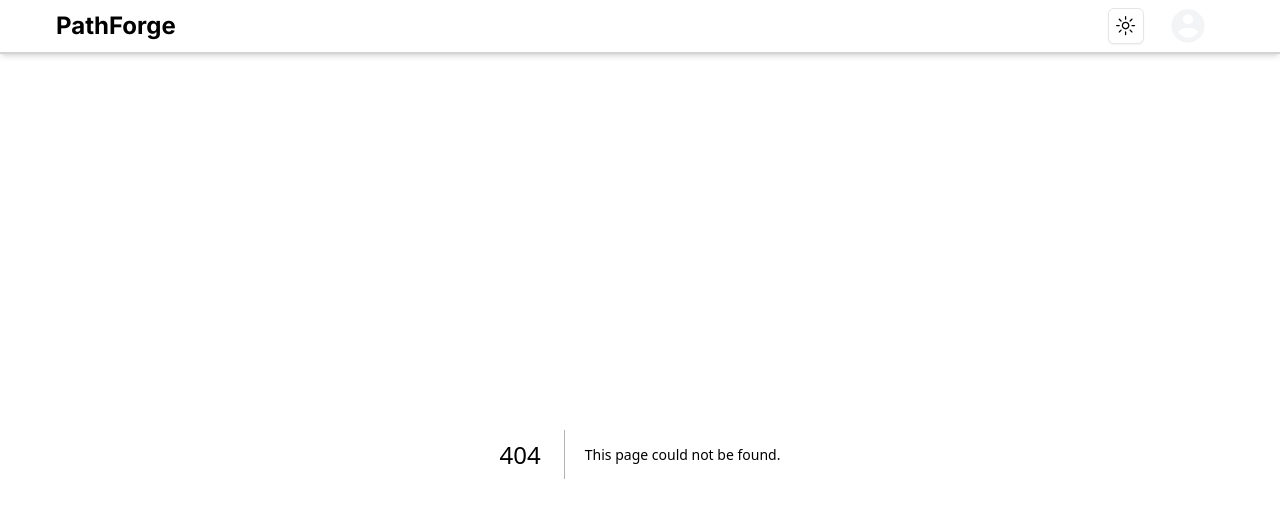
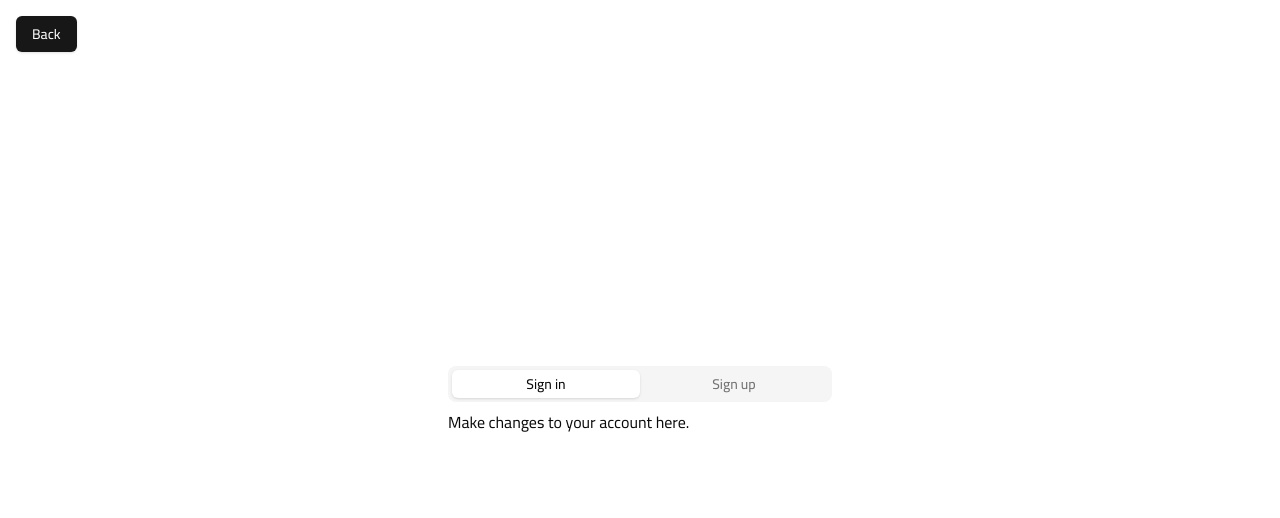
Before and after one commit to Said-MZ/PathForge, a Next.js app: page /login in a window 1280 px wide. Before the commit this address had no page. Shown: the top 518 px of the page. Built offline with nearby package versions, Linux system fonts and the light colour scheme.

Commit message:
Add login page, modify user button

```diff
--- a/package.json
+++ b/package.json
@@ -15,6 +15,7 @@
     "@radix-ui/react-icons": "^1.3.0",
     "@radix-ui/react-popover": "^1.0.7",
     "@radix-ui/react-slot": "^1.0.2",
+    "@radix-ui/react-tabs": "^1.0.4",
     "@tailwindcss/line-clamp": "^0.4.4",
     "class-variance-authority": "^0.7.0",
     "clsx": "^2.1.0",
--- /dev/null
+++ b/src/app/(app)/layout.tsx
@@ -0,0 +1,14 @@
+import Navbar from "@/components/navbar";
+
+export default function RootLayout({
+  children,
+}: Readonly<{
+  children: React.ReactNode;
+}>) {
+  return (
+    <>
+      <Navbar />
+      {children}
+    </>
+  );
+}
--- /dev/null
+++ b/src/app/(auth)/login/page.tsx
@@ -0,0 +1,30 @@
+import React from "react";
+import { Tabs, TabsContent, TabsList, TabsTrigger } from "@/components/ui/tabs";
+import { Button } from "@/components/ui/button";
+import Link from "next/link";
+
+const LoginPage = () => {
+  return (
+    <main className="grid place-items-center h-screen w-screen">
+      <Button variant="default" className="absolute top-4 left-4">
+        <Link href="/">Back</Link>
+      </Button>
+      <Tabs defaultValue="account" className="w-full mx-auto max-w-96">
+        <TabsList className="w-full">
+          <TabsTrigger value="account" className="w-full">
+            Sign in
+          </TabsTrigger>
+          <TabsTrigger value="password" className="w-full">
+            Sign up
+          </TabsTrigger>
+        </TabsList>
+        <TabsContent value="account">
+          Make changes to your account here.
+        </TabsContent>
+        <TabsContent value="password">Change your password here.</TabsContent>
+      </Tabs>
+    </main>
+  );
+};
+
+export default LoginPage;
--- a/src/app/layout.tsx
+++ b/src/app/layout.tsx
@@ -24,7 +24,7 @@ export default function RootLayout({
     <html lang="en">
       <body className={cairo.className}>
         <ThemeProvider attribute="class" defaultTheme="system">
-          <Navbar />
+          {/* <Navbar /> */}
           {children}
         </ThemeProvider>
       </body>
--- a/src/components/navbar/user-button.tsx
+++ b/src/components/navbar/user-button.tsx
@@ -13,11 +13,15 @@ import {
   DropdownMenuSeparator,
   DropdownMenuTrigger,
 } from "@/components/ui/dropdown-menu";
+import Link from "next/link";
 
 const inter = Inter({ subsets: ["latin"] });
 
 const UserButton = () => {
   const [isMenuOpen, setIsMenuOpen] = useState(false);
+  // temporary until we set up authentication
+  const isSignedIn = false;
+  //-----------------------------------------
   return (
     <>
       {isMenuOpen && (
@@ -39,8 +43,22 @@ const UserButton = () => {
           <DropdownMenuLabel>My Account</DropdownMenuLabel>
           <DropdownMenuSeparator />
           <DropdownMenuGroup>
-            <DropdownMenuItem>Profile</DropdownMenuItem>
-            <DropdownMenuItem>Settings</DropdownMenuItem>
+            {isSignedIn ? (
+              <>
+                <Link href="/profile">
+                  <DropdownMenuItem>Profile</DropdownMenuItem>
+                </Link>
+                <Link href="/settings">
+                  <DropdownMenuItem>Settings</DropdownMenuItem>
+                </Link>
+              </>
+            ) : (
+              <>
+                <Link href="/login">
+                  <DropdownMenuItem>Sign in</DropdownMenuItem>
+                </Link>
+              </>
+            )}
           </DropdownMenuGroup>
         </DropdownMenuContent>
       </DropdownMenu>
--- a/src/components/roadmaps-page/roadmaps.tsx
+++ b/src/components/roadmaps-page/roadmaps.tsx
@@ -1,9 +1,6 @@
 import Roadmap from "./roadmap";
 
 const Roadmaps = () => {
-  //  temporary data
-  // ------------------
-
   interface Step {
     name: string;
     description: string;
@@ -56,6 +53,8 @@ const Roadmaps = () => {
     blocks: Block[];
   }
 
+  //  temporary data
+  // ------------------
   const roadmaps: Roadmap[] = [
     {
       id: 1,
--- /dev/null
+++ b/src/components/ui/tabs.tsx
@@ -0,0 +1,55 @@
+"use client"
+
+import * as React from "react"
+import * as TabsPrimitive from "@radix-ui/react-tabs"
+
+import { cn } from "@/lib/utils"
+
+const Tabs = TabsPrimitive.Root
+
+const TabsList = React.forwardRef<
+  React.ElementRef<typeof TabsPrimitive.List>,
+  React.ComponentPropsWithoutRef<typeof TabsPrimitive.List>
+>(({ className, ...props }, ref) => (
+  <TabsPrimitive.List
+    ref={ref}
+    className={cn(
+      "inline-flex h-9 items-center justify-center rounded-lg bg-muted p-1 text-muted-foreground",
+      className
+    )}
+    {...props}
+  />
+))
+TabsList.displayName = TabsPrimitive.List.displayName
+
+const TabsTrigger = React.forwardRef<
+  React.ElementRef<typeof TabsPrimitive.Trigger>,
+  React.ComponentPropsWithoutRef<typeof TabsPrimitive.Trigger>
+>(({ className, ...props }, ref) => (
+  <TabsPrimitive.Trigger
+    ref={ref}
+    className={cn(
+      "inline-flex items-center justify-center whitespace-nowrap rounded-md px-3 py-1 text-sm font-medium ring-offset-background transition-all focus-visible:outline-none focus-visible:ring-2 focus-visible:ring-ring focus-visible:ring-offset-2 disabled:pointer-events-none disabled:opacity-50 data-[state=active]:bg-background data-[state=active]:text-foreground data-[state=active]:shadow",
+      className
+    )}
+    {...props}
+  />
+))
+TabsTrigger.displayName = TabsPrimitive.Trigger.displayName
+
+const TabsContent = React.forwardRef<
+  React.ElementRef<typeof TabsPrimitive.Content>,
+  React.ComponentPropsWithoutRef<typeof TabsPrimitive.Content>
+>(({ className, ...props }, ref) => (
+  <TabsPrimitive.Content
+    ref={ref}
+    className={cn(
+      "mt-2 ring-offset-background focus-visible:outline-none focus-visible:ring-2 focus-visible:ring-ring focus-visible:ring-offset-2",
+      className
+    )}
+    {...props}
+  />
+))
+TabsContent.displayName = TabsPrimitive.Content.displayName
+
+export { Tabs, TabsList, TabsTrigger, TabsContent }
```
Also changed, not shown: 1 other file (tests, documents, lock files or other folders).
